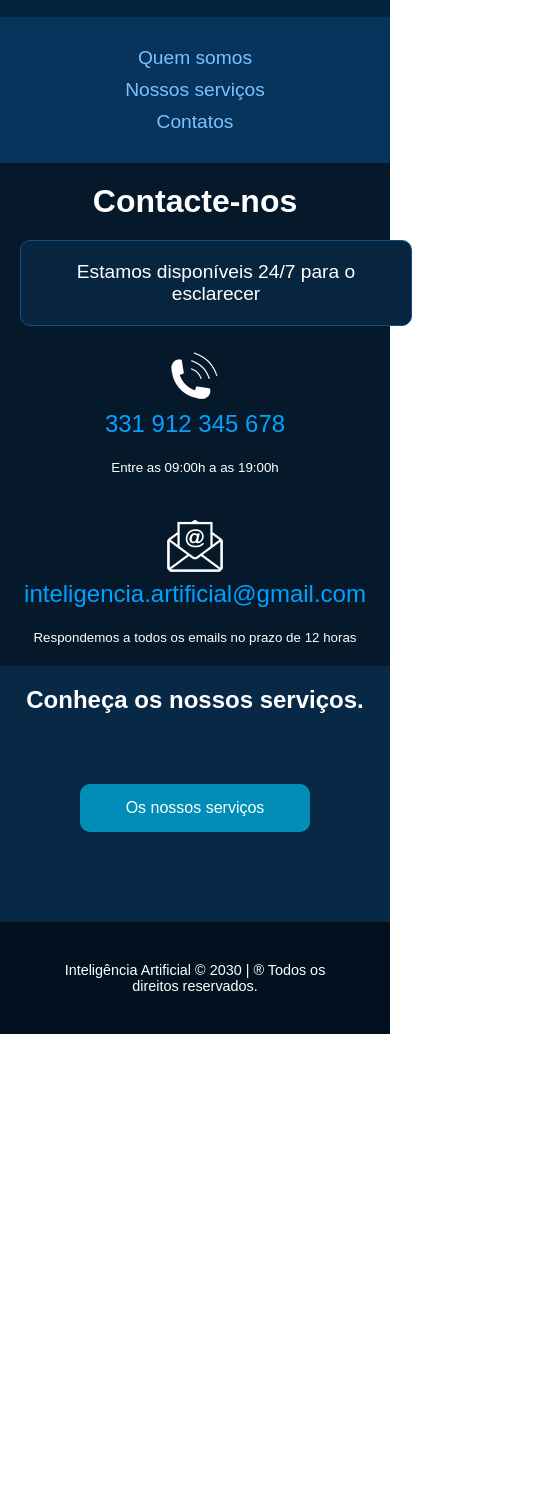
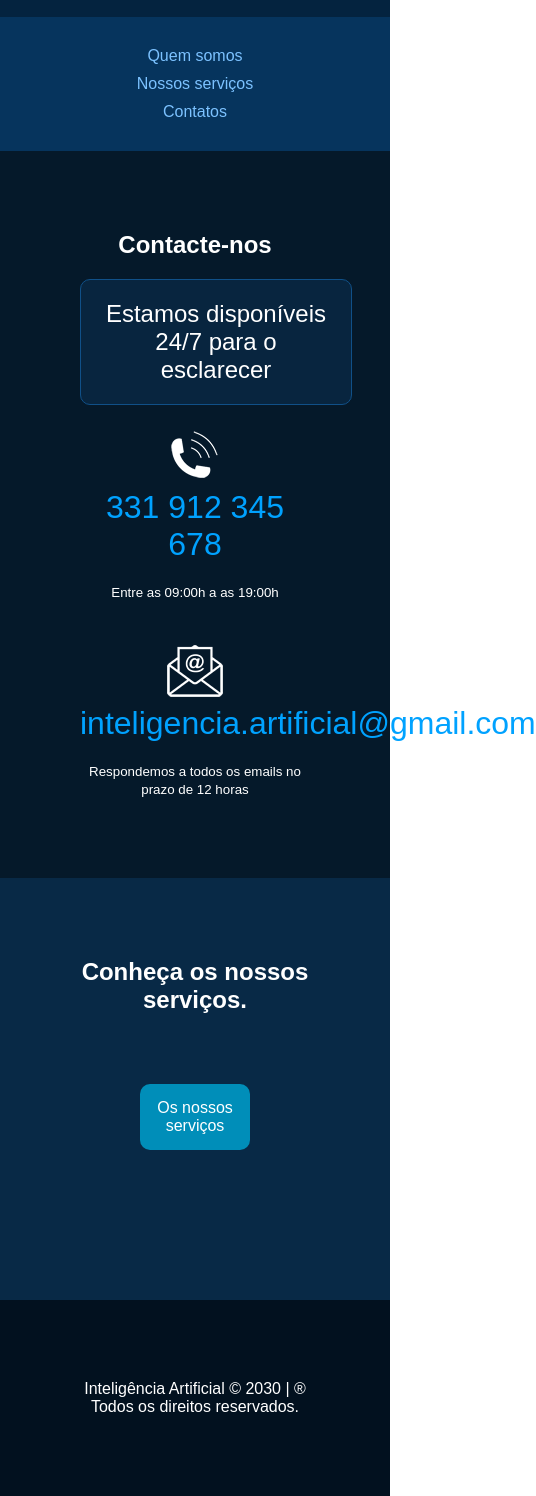
Before and after one commit to Rafaelmorales1982/site-empresa-inteligencia-artificial, a plain HTML site: page contatos.html in a window 390 px wide. Shown: the part 148-1644 px from the top of the page, 536 px wide, since content can reach past the window. Before the commit the page ends 1182 px from the top, so only its background shows below. Drawn offline with Linux system fonts and the light colour scheme.

Commit message:
Atualizando a responsividade

```diff
--- a/assets/css/estilos.css
+++ b/assets/css/estilos.css
@@ -230,67 +230,97 @@ footer {
     background-color: #02111f;
 }
 
-/* Responsividade para telas menores que 768px */
-@media (max-width: 768px) {
+/* Telas muito pequenas: smartphones em modo retrato (< 480px) */
+@media (max-width: 480px) {
+    .container-navegacao a {
+        display: block;
+        margin: 10px 0;
+        font-size: 1em;
+    }
 
-    /* Reduz padding geral para caber melhor em telas pequenas */
-    .container-cabecalho,
-    .container-navegacao,
-    .container-quem-somos,
-    .container-servicos,
-    .container-contatos,
-    .container-servicos-contatos {
+    .container-quem-somos .servico,
+    .container-servicos article,
+    .container-contatos h3 {
+        width: 100%;
         padding: 20px;
     }
 
-    /* Navegação em coluna */
+    .container-servicos h1,
+    .container-contatos h1 {
+        font-size: 1.5em;
+    }
+
+    .botoes-servicos-contatos a {
+        font-size: 1em;
+        padding: 15px;
+    }
+
+    .container-servicos li {
+        margin-left: 20px;
+        font-size: 1em;
+    }
+}
+
+/* Telas pequenas: smartphones maiores e tablets em modo retrato (481px a 767px) */
+@media (min-width: 481px) and (max-width: 767px) {
     .container-navegacao a {
         display: block;
         margin: 10px 0;
         font-size: 1.2em;
     }
 
-    /* Serviços em largura total */
     .container-quem-somos .servico,
     .container-servicos article,
     .container-contatos h3 {
-        width: 100%;
-        margin: 20px auto;
-        padding: 20px;
+        width: 90%;
     }
 
-    /* Reduz tamanho da fonte em títulos */
     .container-servicos h1,
     .container-contatos h1 {
         font-size: 2em;
     }
 
-    .container-servicos h3,
+    .botoes-servicos-contatos a {
+        padding: 20px;
+        font-size: 1.1em;
+    }
+}
+
+/* Telas médias: tablets em modo paisagem ou telas pequenas de notebook (768px a 1024px) */
+@media (min-width: 768px) and (max-width: 1024px) {
+    .container-quem-somos .servico,
+    .container-servicos article,
     .container-contatos h3 {
-        font-size: 1.2em;
+        width: 80%;
     }
 
-    /* Botões ajustados */
-    .botoes-servicos-contatos a {
-        max-width: 100%;
-        padding: 15px 30px;
-        font-size: 1em;
+    .container-navegacao a {
+        margin: 10px 20px;
+        font-size: 1.3em;
     }
 
-    /* Lista de serviços com menos margem */
-    .container-servicos li {
-        margin-left: 20px;
-        font-size: 1em;
+    .container-servicos h1,
+    .container-contatos h1 {
+        font-size: 2.5em;
     }
 
-    /* Links de contato maiores e centralizados */
-    .container-contatos .contatos {
-        font-size: 1.5em;
+    .botoes-servicos-contatos a {
+        padding: 25px 40px;
+    }
+}
+
+/* Telas grandes: desktops (> 1024px) — já coberto, mas pode refinar */
+@media (min-width: 1025px) {
+    .container-quem-somos .servico {
+        width: 50%;
     }
 
-    /* Rodapé ajustado */
-    footer {
-        padding: 40px;
-        font-size: 0.9em;
+    .container-servicos article,
+    .container-contatos h3 {
+        width: 40%;
+    }
+
+    .botoes-servicos-contatos a {
+        max-width: 200px;
     }
 }
```
